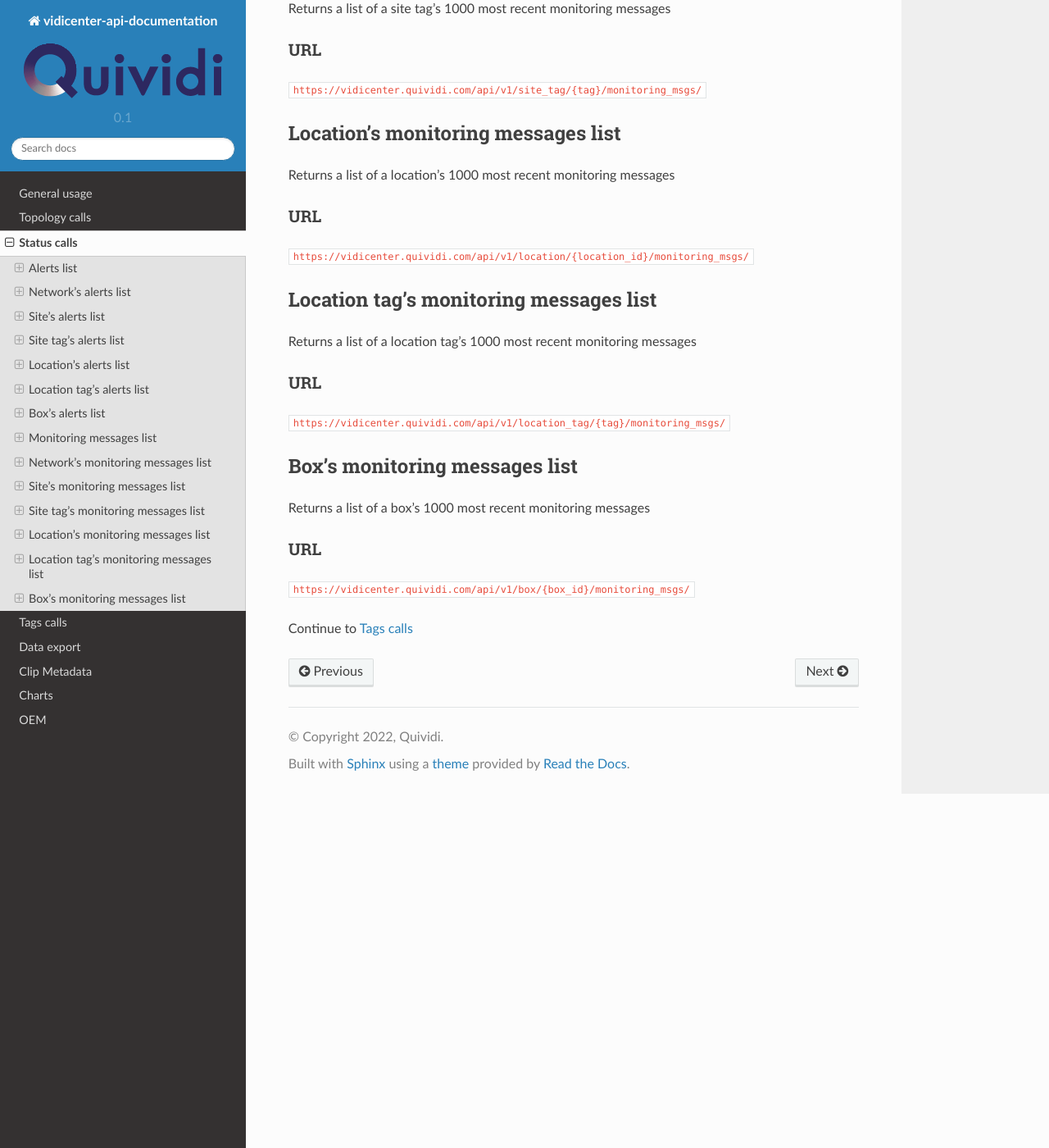
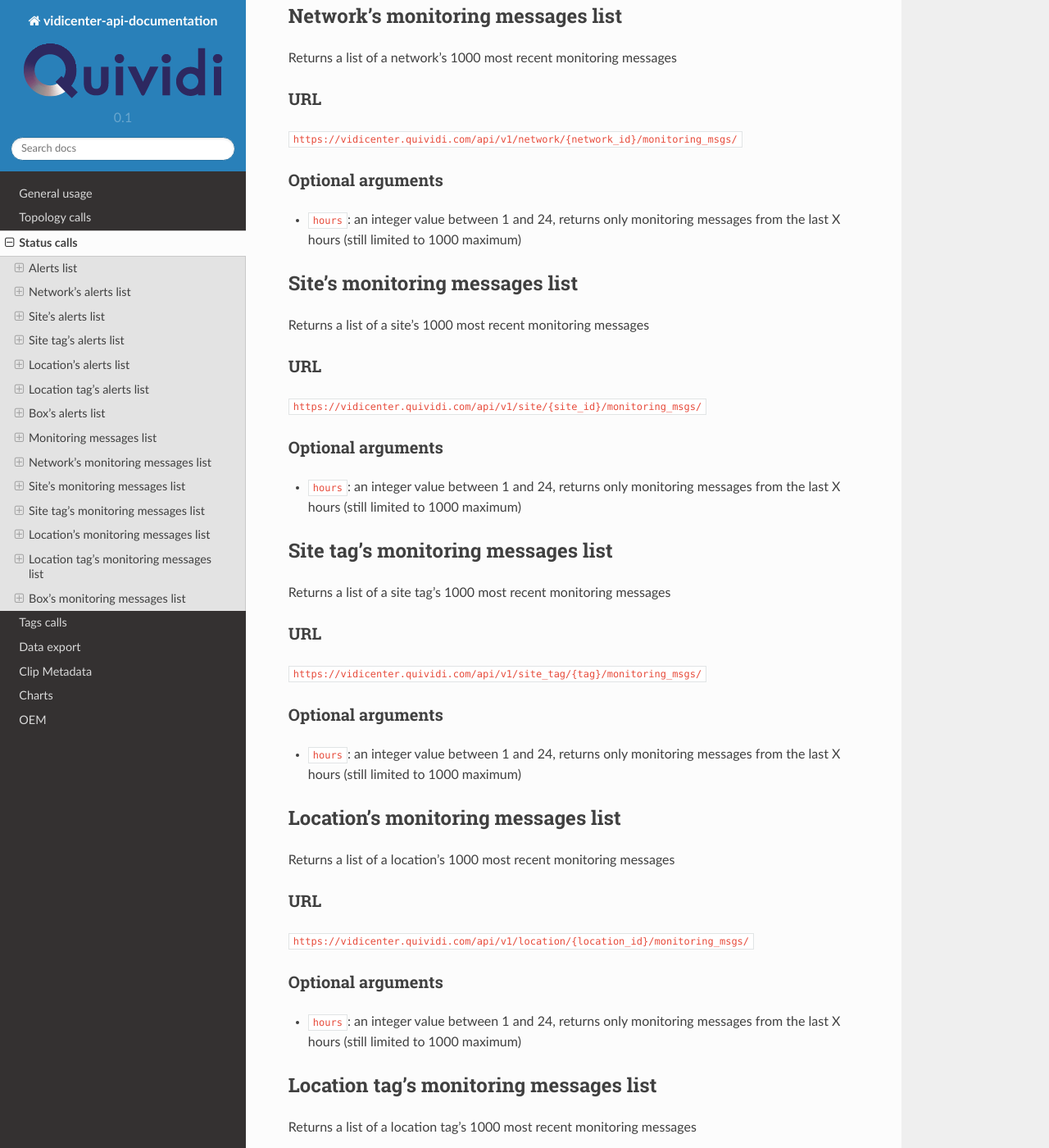
Before and after one commit to quividi/vidicenter-api-documentation, a Sphinx documentation site: the page built from docs/source/status.rst, in a window 1280 px wide and 1400 px high, scrolled down 5815 px. Shown: the whole window at 82% size. Built offline with Sphinx 7.4.7 and the Read the Docs theme 2.0.0, drawn with Linux system fonts in a browser that asks for light colours; some of the changed text lies outside the part shown.

Commit message:
Evol [#182027345] alerts api: allow to specify a time frame (maximum 24h) instead of the fixed 1000 count

```diff
--- a/docs/source/status.rst
+++ b/docs/source/status.rst
@@ -59,6 +59,7 @@
 ------------------
 
 * ``active``: if specified as True, only the currently active alerts will be returned.
+* ``hours``: an integer value between 1 and 24, returns only alerts from the last X hours (still limited to 1000 maximum)
 
 Example
 -------
@@ -160,6 +161,7 @@
 ------------------
 
 * ``active``: if specified as True, only the currently active alerts will be returned.
+* ``hours``: an integer value between 1 and 24, returns only alerts from the last X hours (still limited to 1000 maximum)
 
 
 Site's alerts list
@@ -176,6 +178,7 @@
 ------------------
 
 * ``active``: if specified as True, only the currently active alerts will be returned.
+* ``hours``: an integer value between 1 and 24, returns only alerts from the last X hours (still limited to 1000 maximum)
 
 
 Site tag's alerts list
@@ -192,6 +195,7 @@
 ------------------
 
 * ``active``: if specified as True, only the currently active alerts will be returned.
+* ``hours``: an integer value between 1 and 24, returns only alerts from the last X hours (still limited to 1000 maximum)
 
 
 Location's alerts list
@@ -208,6 +212,7 @@
 ------------------
 
 * ``active``: If specified as True, only the currently active alerts will be returned.
+* ``hours``: an integer value between 1 and 24, returns only alerts from the last X hours (still limited to 1000 maximum)
 
 
 Location tag's alerts list
@@ -224,6 +229,7 @@
 ------------------
 
 * ``active``: if specified as True, only the currently active alerts will be returned.
+* ``hours``: an integer value between 1 and 24, returns only alerts from the last X hours (still limited to 1000 maximum)
 
 
 Box's alerts list
@@ -240,6 +246,7 @@
 ------------------
 
 * ``active``: if specified as True, only the currently active alerts will be returned.
+* ``hours``: an integer value between 1 and 24, returns only alerts from the last X hours (still limited to 1000 maximum)
 
 
 Monitoring messages list
@@ -251,6 +258,11 @@
 ---
 
 ``https://vidicenter.quividi.com/api/v1/monitoring_msgs/``
+
+Optional arguments
+------------------
+
+* ``hours``: an integer value between 1 and 24, returns only monitoring messages from the last X hours (still limited to 1000 maximum)
 
 Example
 -------
@@ -296,6 +308,11 @@
 
 ``https://vidicenter.quividi.com/api/v1/network/{network_id}/monitoring_msgs/``
 
+Optional arguments
+------------------
+
+* ``hours``: an integer value between 1 and 24, returns only monitoring messages from the last X hours (still limited to 1000 maximum)
+
 
 Site's monitoring messages list
 ###############################
@@ -306,6 +323,11 @@
 ---
 
 ``https://vidicenter.quividi.com/api/v1/site/{site_id}/monitoring_msgs/``
+
+Optional arguments
+------------------
+
+* ``hours``: an integer value between 1 and 24, returns only monitoring messages from the last X hours (still limited to 1000 maximum)
 
 
 Site tag's monitoring messages list
@@ -318,6 +340,11 @@
 
 ``https://vidicenter.quividi.com/api/v1/site_tag/{tag}/monitoring_msgs/``
 
+Optional arguments
+------------------
+
+* ``hours``: an integer value between 1 and 24, returns only monitoring messages from the last X hours (still limited to 1000 maximum)
+
 
 Location's monitoring messages list
 ###################################
@@ -328,6 +355,11 @@
 ---
 
 ``https://vidicenter.quividi.com/api/v1/location/{location_id}/monitoring_msgs/``
+
+Optional arguments
+------------------
+
+* ``hours``: an integer value between 1 and 24, returns only monitoring messages from the last X hours (still limited to 1000 maximum)
 
 
 Location tag's monitoring messages list
@@ -340,6 +372,11 @@
 
 ``https://vidicenter.quividi.com/api/v1/location_tag/{tag}/monitoring_msgs/``
 
+Optional arguments
+------------------
+
+* ``hours``: an integer value between 1 and 24, returns only monitoring messages from the last X hours (still limited to 1000 maximum)
+
 
 Box's monitoring messages list
 ##############################
@@ -351,5 +388,10 @@
 
 ``https://vidicenter.quividi.com/api/v1/box/{box_id}/monitoring_msgs/``
 
+Optional arguments
+------------------
+
+* ``hours``: an integer value between 1 and 24, returns only monitoring messages from the last X hours (still limited to 1000 maximum)
+
 
 Continue to :ref:`tags`
```
